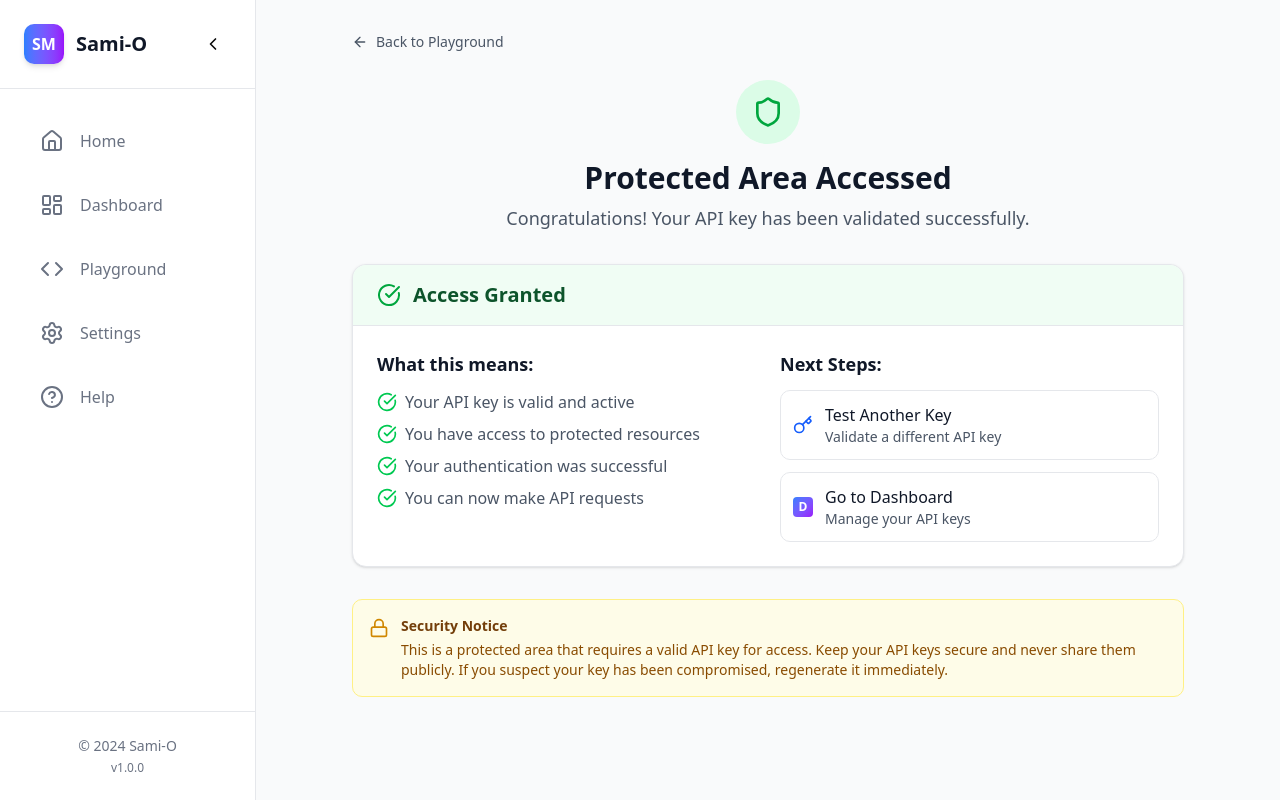
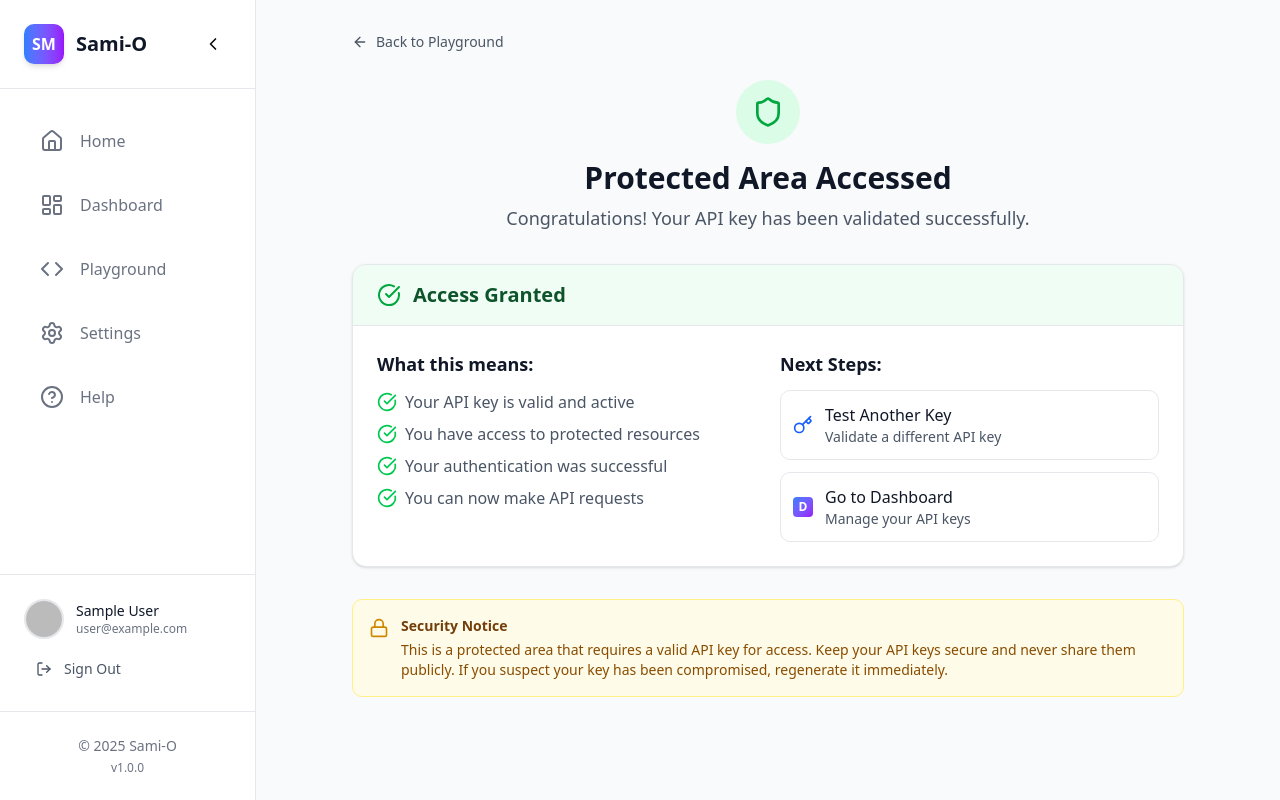
Before and after one commit to SamiracleWhip/sami-o-api-dashboard, a Next.js app: page /protected in a window 1280 px wide. Built offline with nearby package versions, Linux system fonts and the light colour scheme; no server answers; sample sign-in values are in the browser's storage.

Commit message:
sidebar change

```diff
--- a/app/landing/page.jsx
+++ b/app/landing/page.jsx
@@ -643,7 +643,7 @@ export default function LandingPage() {
 
       {/* Footer */}
       <footer className="flex flex-col gap-2 sm:flex-row py-6 w-full shrink-0 items-center px-4 md:px-6 border-t">
-        <p className="text-xs text-muted-foreground">© 2024 Sami-O Github Analyzer. All rights reserved.</p>
+        <p className="text-xs text-muted-foreground">© 2025 Sami-O Github Analyzer. All rights reserved.</p>
         <nav className="sm:ml-auto flex gap-4 sm:gap-6">
           <Link className="text-xs hover:underline underline-offset-4" href="/terms">
             Terms of Service
--- a/app/page.js
+++ b/app/page.js
@@ -858,7 +858,7 @@ export default function Home() {
       <footer className="py-6 md:py-8 w-full border-t border-white/10 backdrop-blur-md bg-white/5 relative z-10">
         <div className="container px-4 md:px-6 mx-auto">
           <div className="flex flex-col sm:flex-row items-center justify-between gap-4">
-            <p className="text-xs text-white/50 text-center sm:text-left">© 2024 Sami-O Github Analyzer. All rights reserved.</p>
+            <p className="text-xs text-white/50 text-center sm:text-left">© 2025 Sami-O Github Analyzer. All rights reserved.</p>
             <nav className="flex flex-wrap gap-4 md:gap-6 justify-center sm:justify-end">
               {["Terms of Service", "Privacy Policy", "Contact"].map((link, i) => (
                 <Link key={i} className="text-xs hover:text-white/70 text-white/50 transition-colors" href={`/${link.toLowerCase().replace(/\s+/g, '-')}`}>
--- a/components/Sidebar.tsx
+++ b/components/Sidebar.tsx
@@ -3,6 +3,7 @@
 import { useState } from 'react';
 import Link from 'next/link';
 import { usePathname } from 'next/navigation';
+import { useSession, signOut } from 'next-auth/react';
 import {
   Home,
   Settings,
@@ -12,7 +13,9 @@ import {
   Menu,
   X,
   Code,
-  LayoutDashboard
+  LayoutDashboard,
+  LogOut,
+  User
 } from 'lucide-react';
 
 interface SidebarProps {
@@ -32,6 +35,7 @@ const navigationItems = [
 export default function Sidebar({ isMobile = false, isOpen = false, onClose }: SidebarProps) {
   const [isCollapsed, setIsCollapsed] = useState(false);
   const pathname = usePathname();
+  const { data: session, status } = useSession();
 
   // Determine if we're in mobile view or desktop view
   const isMobileView = isMobile || isOpen;
@@ -43,6 +47,10 @@ export default function Sidebar({ isMobile = false, isOpen = false, onClose }: S
     bg-white dark:bg-gray-800 border-r border-gray-200 dark:border-gray-700 transition-all duration-300 ease-in-out
     flex flex-col h-full shadow-lg lg:shadow-none
   `;
+
+  const handleSignOut = async () => {
+    await signOut({ callbackUrl: '/' });
+  };
 
   return (
     <>
@@ -116,15 +124,77 @@ export default function Sidebar({ isMobile = false, isOpen = false, onClose }: S
           })}
         </nav>
 
+        {/* User Profile Section */}
+        {session?.user && (
+          <div className="p-4 lg:p-6 border-t border-gray-200 dark:border-gray-700">
+            {(!isCollapsed || isMobileView) ? (
+              <div className="space-y-3">
+                {/* User Info */}
+                <div className="flex items-center space-x-3">
+                  <div className="flex-shrink-0">
+                    {session.user.image ? (
+                      <img
+                        src={session.user.image}
+                        alt={session.user.name || 'User'}
+                        className="w-10 h-10 rounded-full border-2 border-gray-200 dark:border-gray-600"
+                      />
+                    ) : (
+                      <div className="w-10 h-10 bg-gradient-to-r from-blue-500 to-purple-600 rounded-full flex items-center justify-center">
+                        <User className="w-5 h-5 text-white" />
+                      </div>
+                    )}
+                  </div>
+                  <div className="flex-1 min-w-0">
+                    <p className="text-sm font-medium text-gray-900 dark:text-white truncate">
+                      {session.user.name || 'User'}
+                    </p>
+                    <p className="text-xs text-gray-500 dark:text-gray-400 truncate">
+                      {session.user.email}
+                    </p>
+                  </div>
+                </div>
+
+                {/* Sign Out Button */}
+                <button
+                  onClick={handleSignOut}
+                  className="w-full flex items-center space-x-3 px-3 py-2 rounded-lg text-gray-600 dark:text-gray-300 hover:bg-gray-200 dark:hover:bg-gray-600 hover:text-gray-800 dark:hover:text-gray-100 transition-all duration-200"
+                >
+                  <LogOut className="w-4 h-4 flex-shrink-0" />
+                  <span className="text-sm font-medium">Sign Out</span>
+                </button>
+              </div>
+            ) : (
+              /* Collapsed state - just show profile picture */
+              <div className="flex justify-center">
+                {session.user.image ? (
+                  <img
+                    src={session.user.image}
+                    alt={session.user.name || 'User'}
+                    className="w-8 h-8 rounded-full border-2 border-gray-200 dark:border-gray-600 cursor-pointer hover:opacity-80 transition-opacity"
+                    title={`${session.user.name}\n${session.user.email}`}
+                  />
+                ) : (
+                  <div
+                    className="w-8 h-8 bg-gradient-to-r from-blue-500 to-purple-600 rounded-full flex items-center justify-center cursor-pointer hover:opacity-80 transition-opacity"
+                    title={`${session.user.name}\n${session.user.email}`}
+                  >
+                    <User className="w-4 h-4 text-white" />
+                  </div>
+                )}
+              </div>
+            )}
+          </div>
+        )}
+
         {/* Footer */}
-        <div className="p-4 lg:p-6 border-t border-gray-200 dark:border-gray-700 mt-auto">
+        <div className="p-4 lg:p-6 border-t border-gray-200 dark:border-gray-700">
           {(!isCollapsed || isMobileView) && (
             <div className="text-xs lg:text-sm text-gray-500 dark:text-gray-400 text-center">
-              <p className="mb-1">© 2024 Sami-O</p>
+              <p className="mb-1">© 2025 Sami-O</p>
               <p className="text-xs">v1.0.0</p>
             </div>
           )}
-          {isCollapsed && !isMobileView && (
+          {isCollapsed && !isMobileView && !session?.user && (
             <div className="flex justify-center">
               <div className="w-2 h-2 bg-gray-400 rounded-full"></div>
             </div>
```
